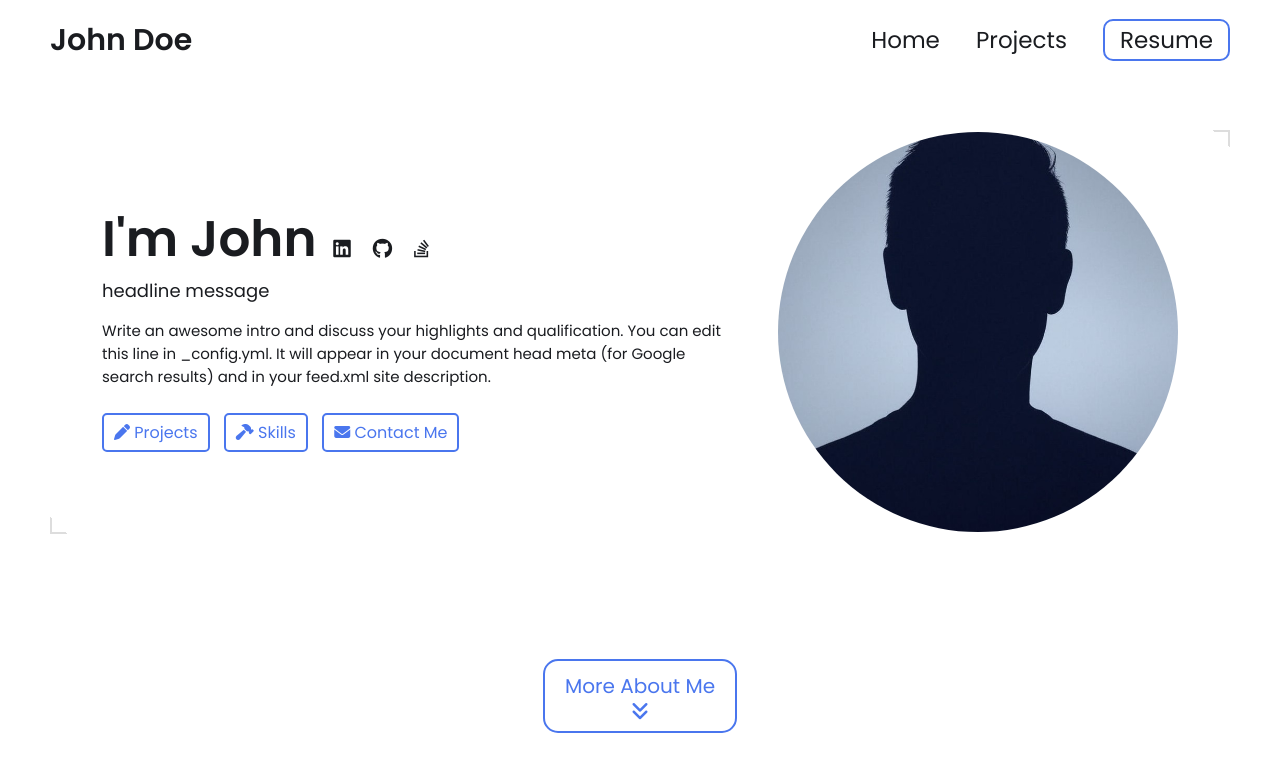
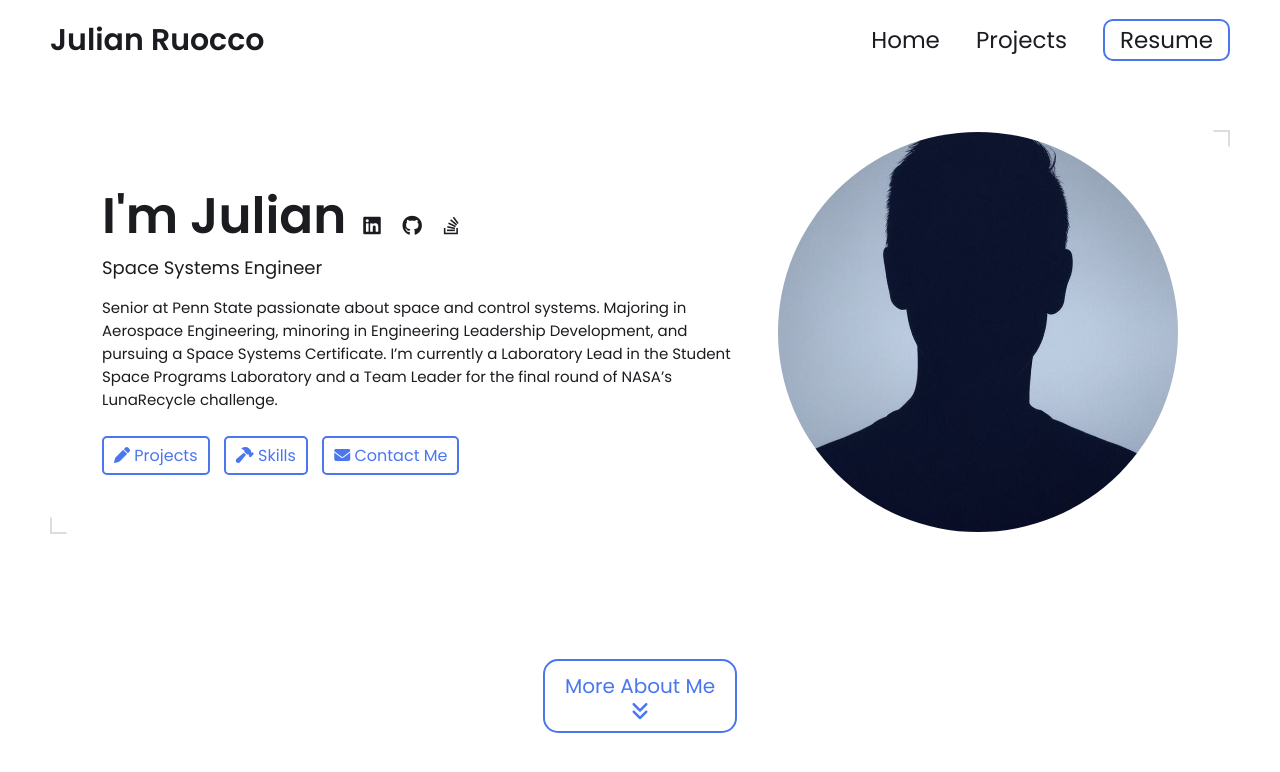
Before and after one commit to julianruocco/newportfolio, a Jekyll site: the page built from index.html, in a window 1280 px wide and 900 px high. Shown: the top 772 px of the window. Built offline with Jekyll 4.4.1, drawn with Linux system fonts in a browser that asks for light colours.

Commit message:
Update _config.yml

```diff
--- a/_config.yml
+++ b/_config.yml
@@ -7,17 +7,17 @@
 
 # Main Page Setup
 
-title: John Doe's Portfolio # This is what shows up in the tab of the browser
+title: Julian Ruocco's Portfolio # This is what shows up in the tab of the browser
 
 
 
 # Hero Section
-name: John Doe
-headline: headline message
+name: Julian Ruocco
+headline: Space Systems Engineer
 description: >- # dont remove this line. this will ignore all new lines until the next section
-  Write an awesome intro and discuss your highlights and qualification. You can edit this
-  line in _config.yml. It will appear in your document head meta (for
-  Google search results) and in your feed.xml site description.
+  Senior at Penn State passionate about space and control systems. Majoring in Aerospace Engineering, minoring in Engineering Leadership Development, and pursuing a Space Systems Certificate. I’m currently a Laboratory Lead in the Student Space Programs Laboratory and a Team Leader for the final round of NASA’s LunaRecycle challenge.
+
+
 
 # Place your profile image in /assets/images/profile-image/folder and edit the file name
 profile_image: ./assets/images/profile-image/avatar.jpeg
```
